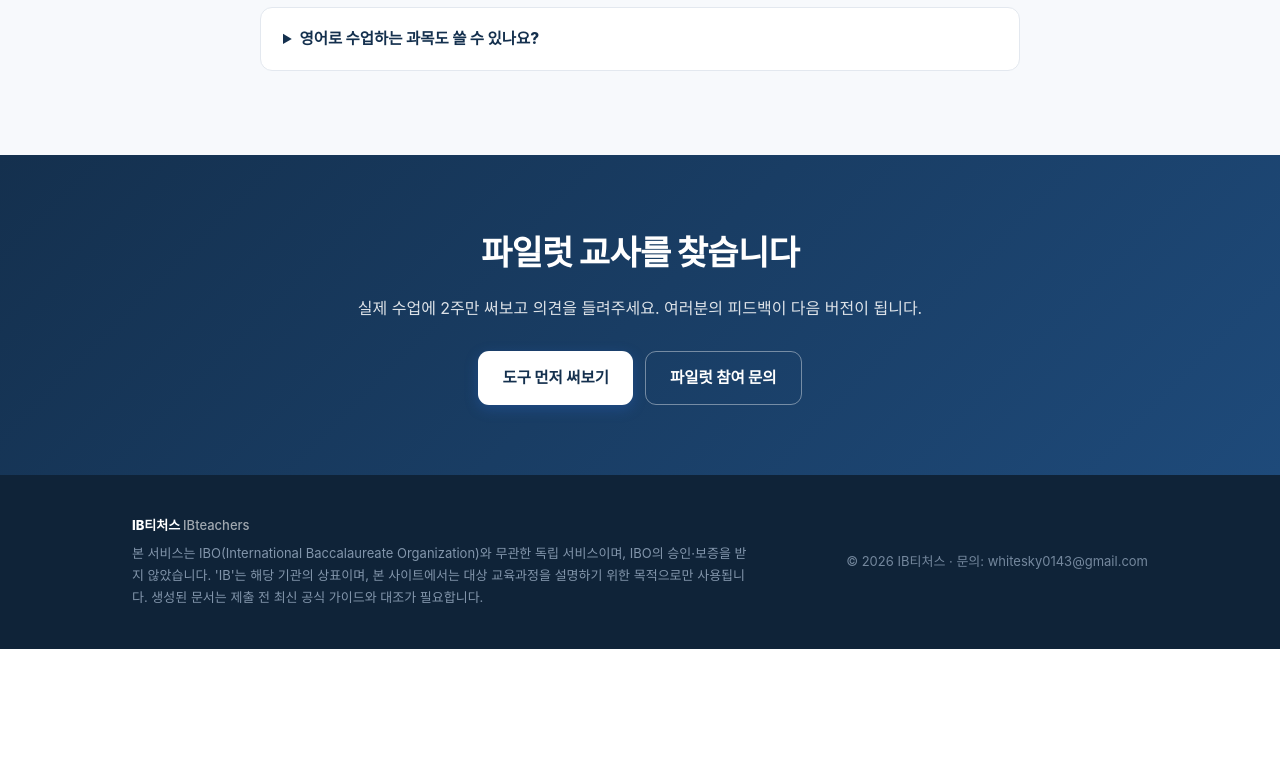
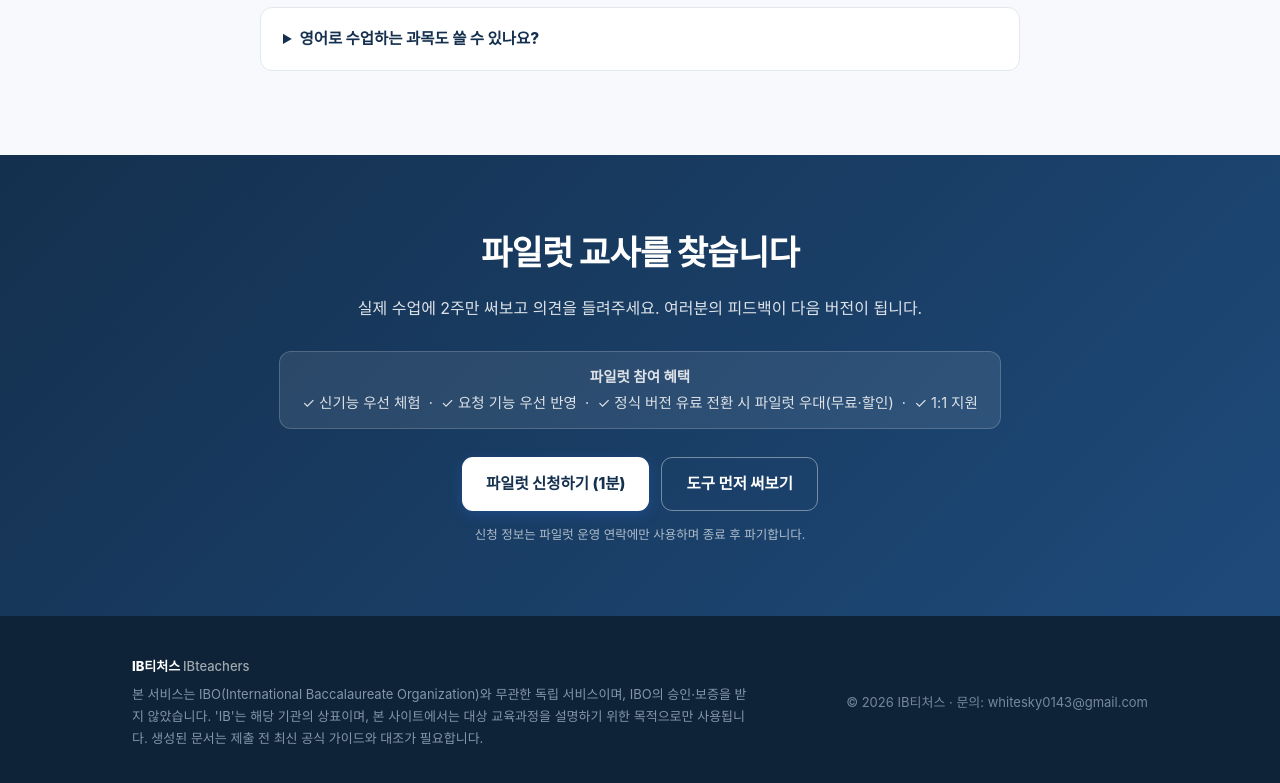
Before and after one commit to kys920128/ibteachers, a plain HTML site: page index.html in a window 1280 px wide. Shown: the part 3476-4259 px from the top of the page. Before the commit the page ends 4125 px from the top, so only its background shows below. Drawn offline with Linux system fonts and the light colour scheme.

Commit message:
Add files via upload

```diff
--- a/index.html
+++ b/index.html
@@ -240,10 +240,15 @@ footer .disc{max-width:620px; line-height:1.7; opacity:.8}
 <div class="cta-band" id="pilot">
   <h2>파일럿 교사를 찾습니다</h2>
   <p>실제 수업에 2주만 써보고 의견을 들려주세요. 여러분의 피드백이 다음 버전이 됩니다.</p>
+  <p style="display:inline-block; background:rgba(255,255,255,.1); border:1px solid rgba(255,255,255,.22); border-radius:12px; padding:12px 22px; font-size:14.5px; margin:0 0 28px; line-height:1.8">
+    <b>파일럿 참여 혜택</b><br>
+    ✓ 신기능 우선 체험 &nbsp;·&nbsp; ✓ 요청 기능 우선 반영 &nbsp;·&nbsp; ✓ 정식 버전 유료 전환 시 파일럿 우대(무료·할인) &nbsp;·&nbsp; ✓ 1:1 지원
+  </p>
   <div style="display:flex; gap:12px; justify-content:center; flex-wrap:wrap">
-    <a class="btn btn-primary" href="studio.html" style="background:#fff; color:var(--navy)">도구 먼저 써보기</a>
-    <a class="btn" href="mailto:whitesky0143@gmail.com?subject=IB티처스 파일럿 참여" style="border:1.5px solid rgba(255,255,255,.4); color:#fff">파일럿 참여 문의</a>
+    <a class="btn btn-primary" href="https://docs.google.com/forms/d/e/1FAIpQLSf_lb8K3pYgnRmClYYbpL-nlxf22UbRjylMhsmwb0kIK4Eq0Q/viewform" target="_blank" rel="noopener" style="background:#fff; color:var(--navy)">파일럿 신청하기 (1분)</a>
+    <a class="btn" href="studio.html" style="border:1.5px solid rgba(255,255,255,.4); color:#fff">도구 먼저 써보기</a>
   </div>
+  <div style="margin-top:14px; font-size:12.5px; opacity:.65">신청 정보는 파일럿 운영 연락에만 사용하며 종료 후 파기합니다.</div>
 </div>
 
 <footer>
```
